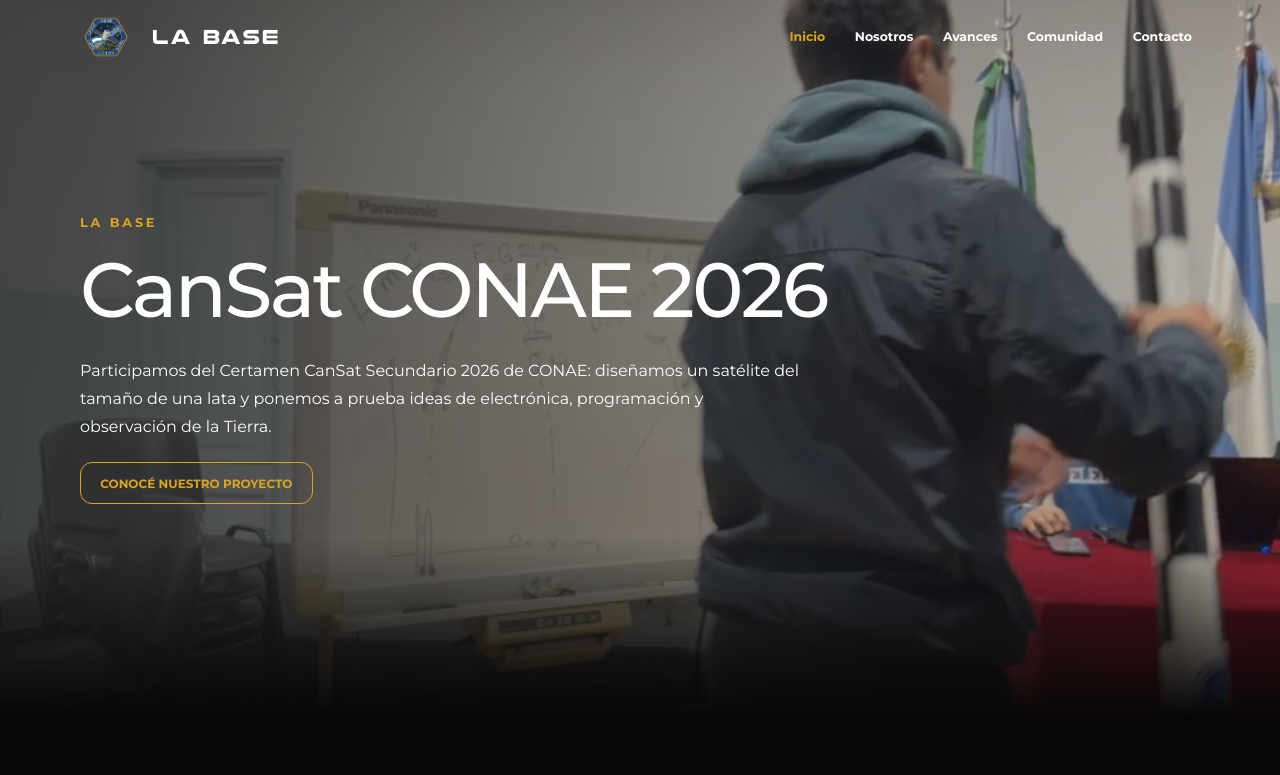
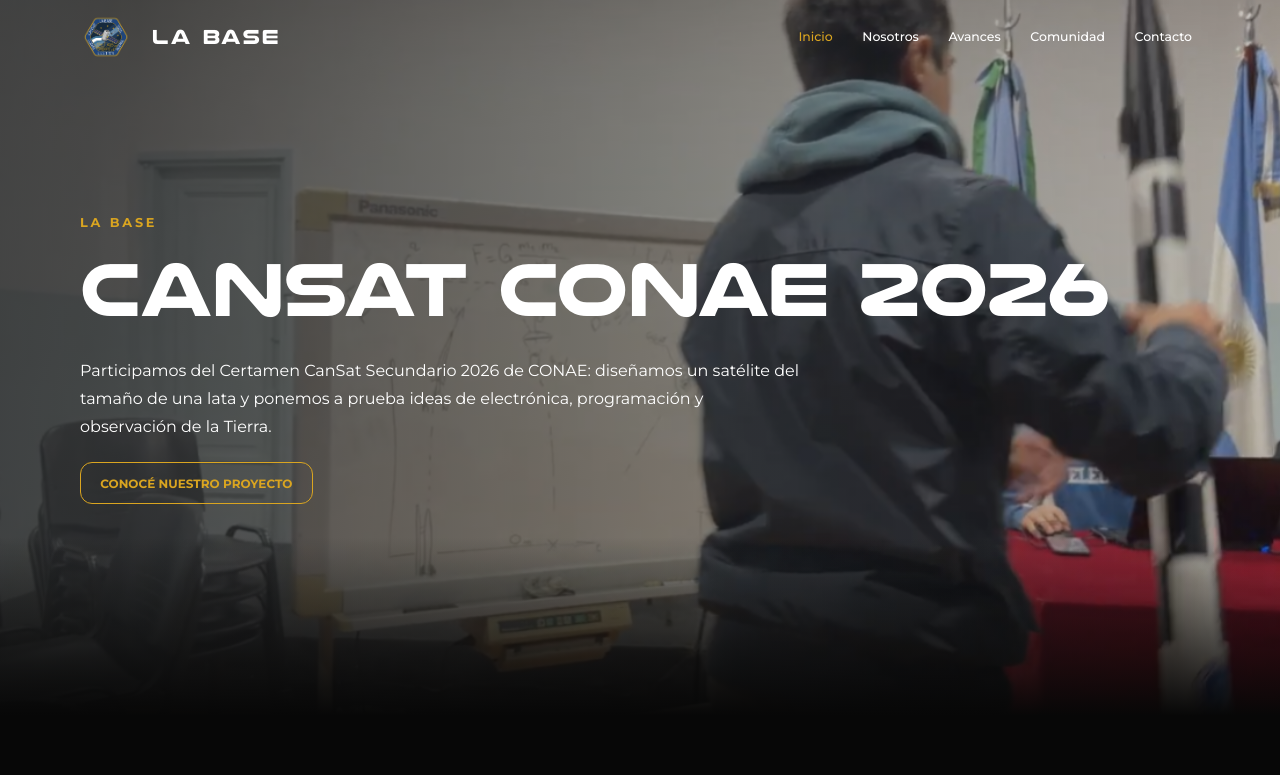
Before and after one commit to idel-bit/La-Base-CanSat, a website: page index.html in a window 1280 px wide. Shown: the top 775 px of the page. Drawn offline with nearby package versions, Linux system fonts and the light colour scheme.

Commit message:
Restaura Nulkshock y aligera enlaces de navegación

```diff
--- a/scss/base/_estructura.scss
+++ b/scss/base/_estructura.scss
@@ -26,21 +26,13 @@ section h3 {
 
     margin-bottom: 1rem;
 
+    font-family: 'Nulkshock', 'Montserrat', Arial, sans-serif;
+
+    font-weight: 700;
+
     line-height: 1.22;
 
 }
-
-section h1,
-section h2 {
-
-    font-family: 'Montserrat', Arial, sans-serif;
-
-    font-weight: 500;
-
-    letter-spacing: -0.035em;
-
-}
-
 
 section h1 {
 
--- a/scss/layout/_nav.scss
+++ b/scss/layout/_nav.scss
@@ -100,7 +100,7 @@
 
     font-size: 0.78rem;
 
-    font-weight: 700;
+    font-weight: 500;
 
     transition:
         color 0.3s ease,
```
Also changed, not shown: styles/styles.css.
